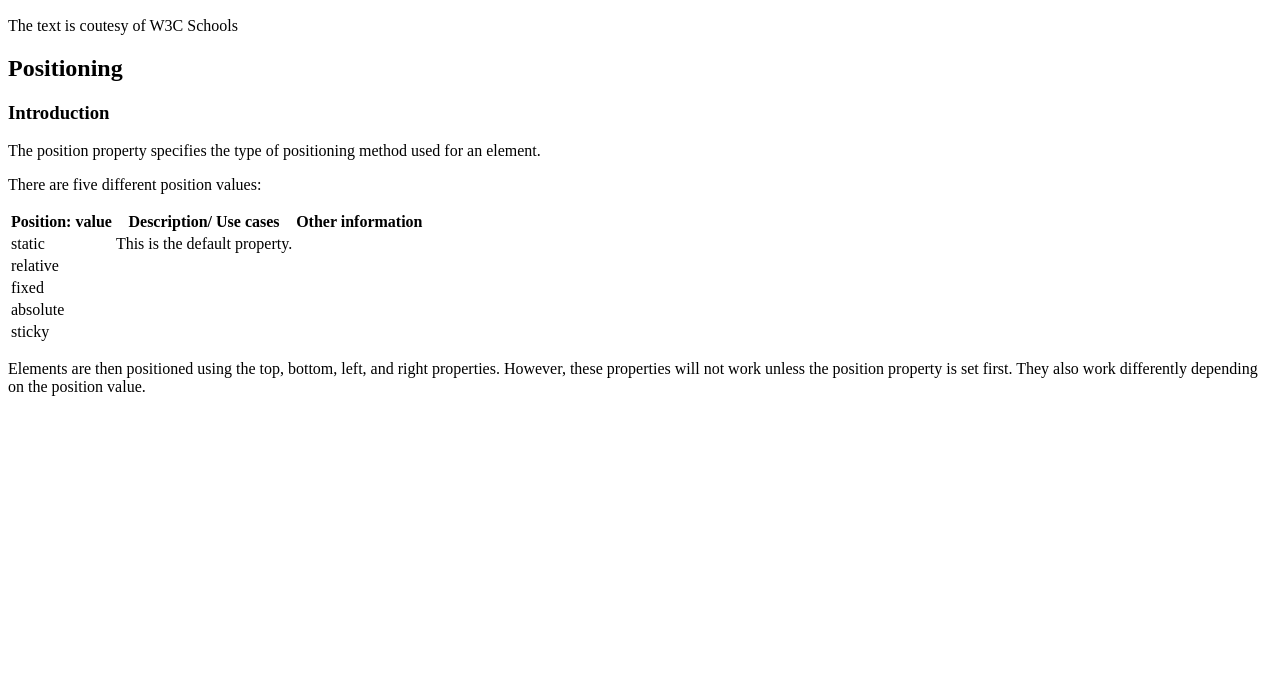
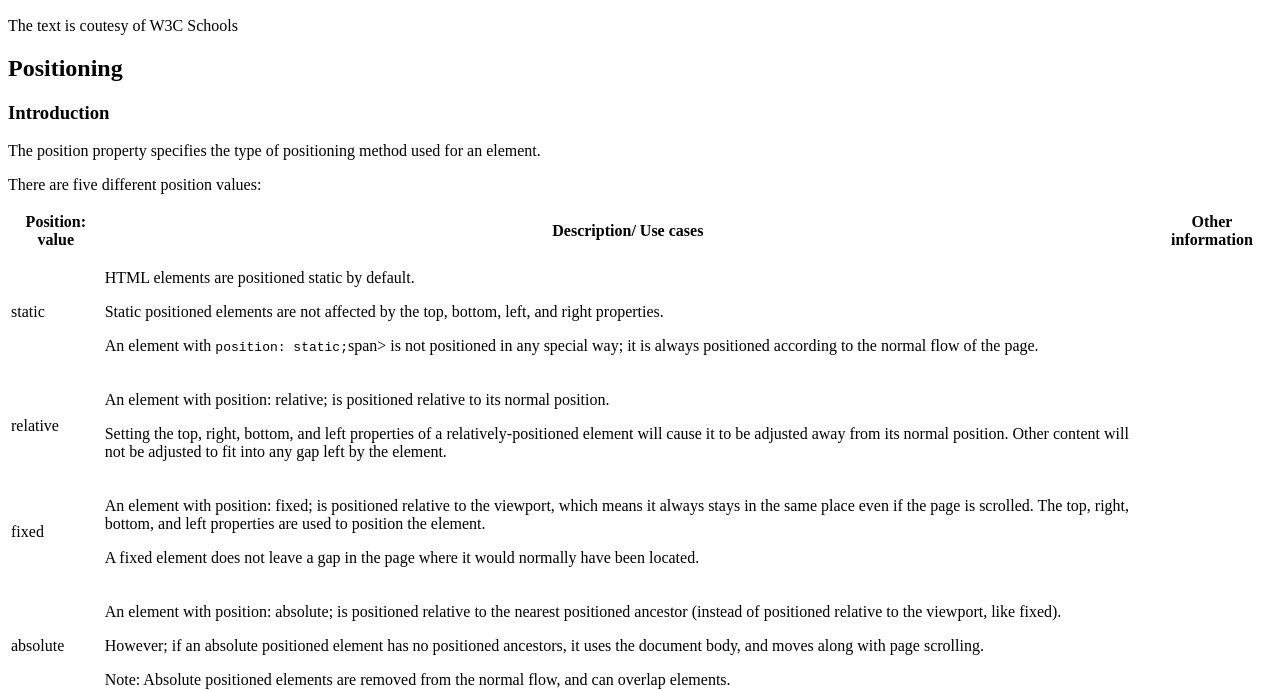
Before and after one commit to carlhodkinson/Cheatsheet, a plain HTML site: page index.html in a window 1280 px wide. Shown: the part 110-801 px from the top of the page. Drawn offline with Linux system fonts and the light colour scheme.

Commit message:
Update index.html

```diff
--- a/index.html
+++ b/index.html
@@ -27,27 +27,45 @@
             <tbody>
                 <tr>
                     <td>static</td>
-                    <td>This is the default property. </td>
+                    <td>
+                        <p>HTML elements are positioned static by default.</p>
+                        <p>Static positioned elements are not affected by the top, bottom, left, and right properties.</p>
+                        <p>An element with <span style="font-family: monospace;">position: static;</span>span> is not positioned in any special way; it is always positioned according to the normal flow of the page.</p>
+                    </td>
                     <td></td>
                 </tr>
                 <tr>
                     <td>relative</td>
-                    <td> </td>
+                    <td>
+			<p>An element with position: relative; is positioned relative to its normal position.</p>
+                    	<p>Setting the top, right, bottom, and left properties of a relatively-positioned element will cause it to be adjusted away from its normal position. Other content will not be adjusted to fit into any gap left by the element.</p>
+		</td>
                     <td></td>
                 </tr>
                 <tr>
                     <td>fixed</td>
-                    <td> </td>
+                    <td>
+			<p>An element with position: fixed; is positioned relative to the viewport, which means it always stays in the same place even if the page is scrolled. The top, right, bottom, and left properties are used to position the element.</p>
+			<p>A fixed element does not leave a gap in the page where it would normally have been located. </p>
+		    </td>
                     <td></td>
                 </tr>
                 <tr>
                     <td>absolute</td>
-                    <td> </td>
+                    <td>
+			    <p>An element with position: absolute; is positioned relative to the nearest positioned ancestor (instead of positioned relative to the viewport, like fixed).</p>
+			    <p>However; if an absolute positioned element has no positioned ancestors, it uses the document body, and moves along with page scrolling.</p>
+			    <p>Note: Absolute positioned elements are removed from the normal flow, and can overlap elements.</p>
+		    </td>
                     <td></td>
                 </tr>
                 <tr>
                     <td>sticky</td>
-                    <td> </td>
+                    <td>
+			    <p>An element with position: sticky; is positioned based on the user's scroll position.</p>
+			    <p>A sticky element toggles between relative and fixed, depending on the scroll position. It is positioned relative until a given offset position is met in the viewport - then it "sticks" in place (like position:fixed).</p>
+			    <p>Note: Internet Explorer does not support sticky positioning. Safari requires a -webkit- prefix (see example below). You must also specify at least one of top, right, bottom or left for sticky positioning to work.</p>
+ 		    </td>
                     <td></td>
                 </tr>
             </tbody>
```
